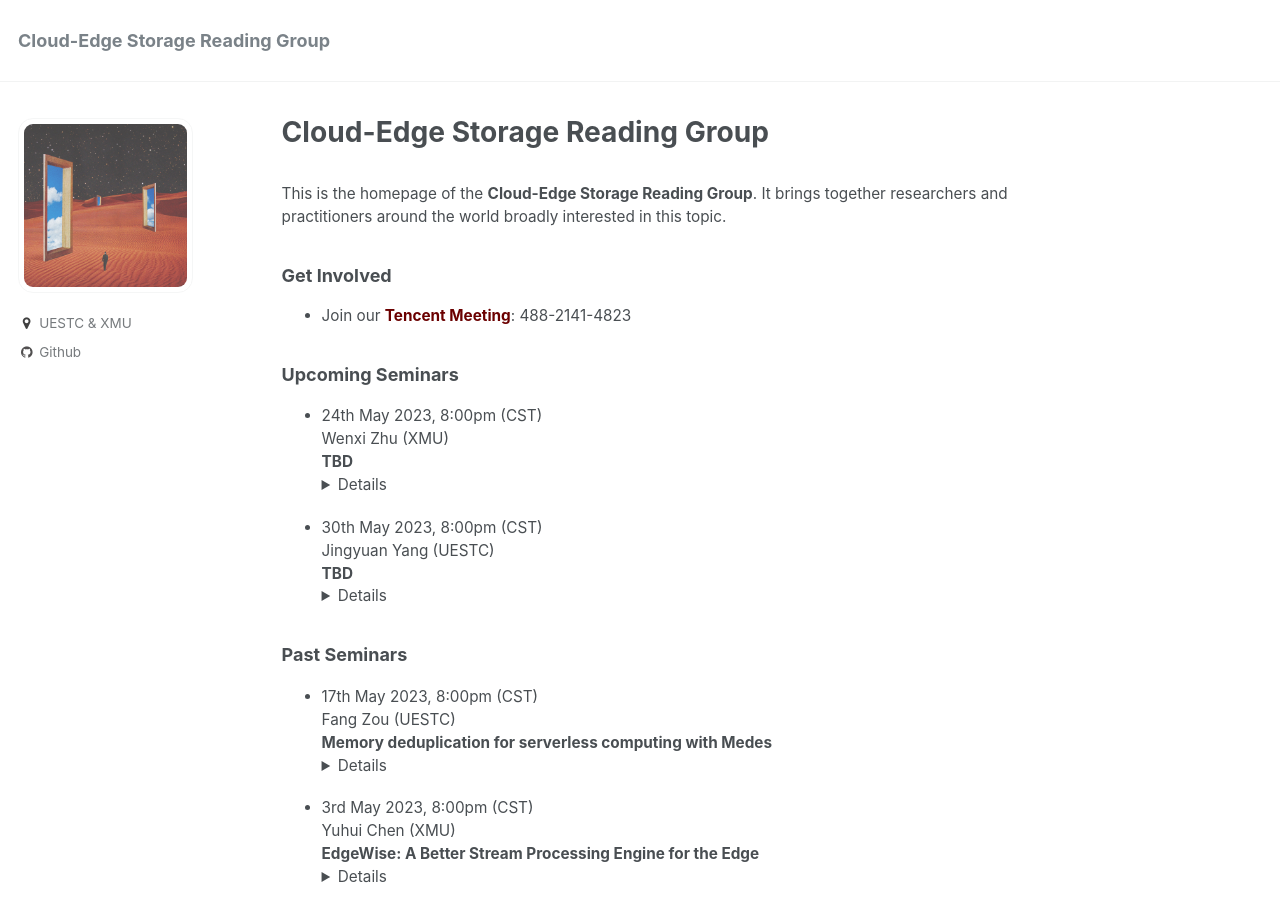
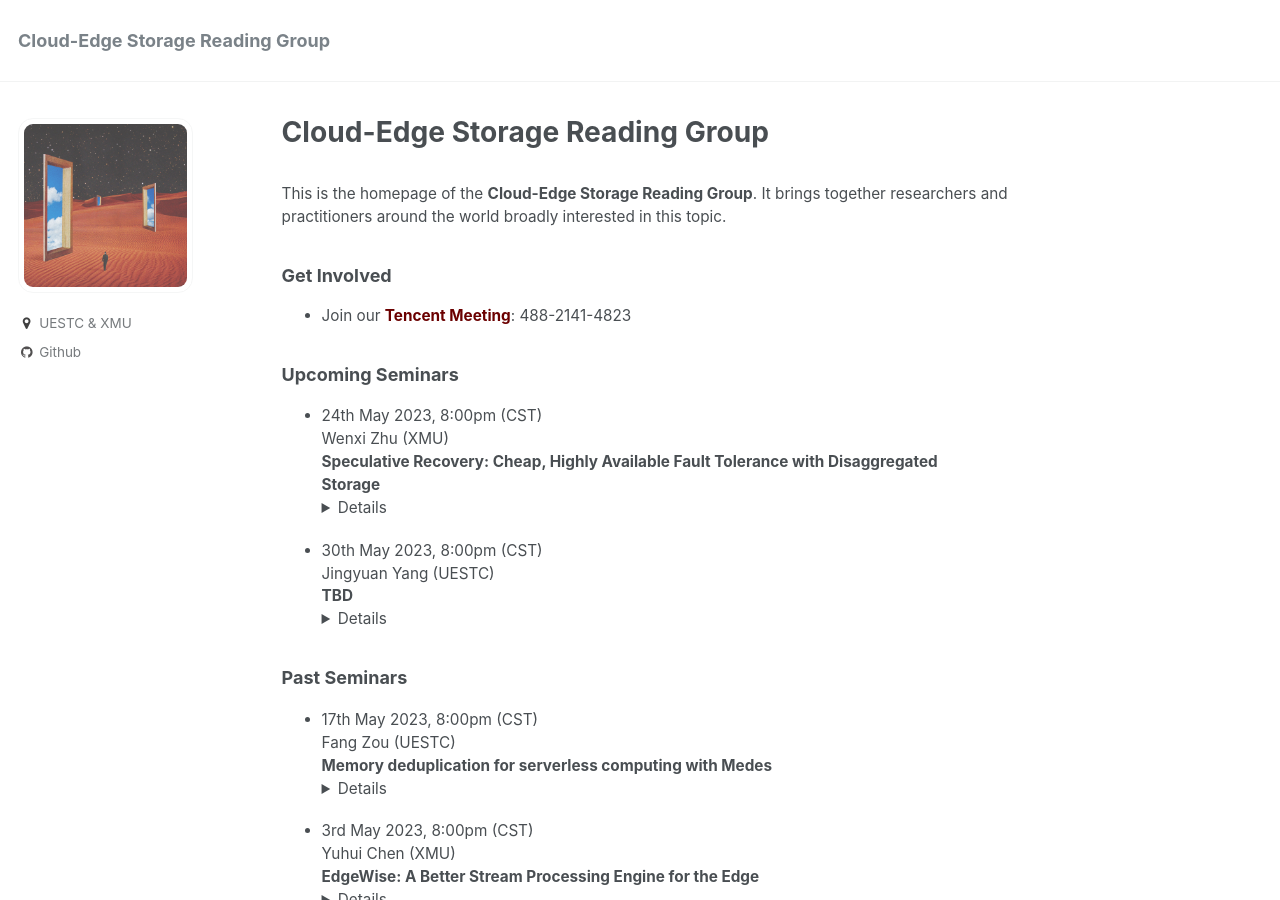
Before and after one commit to J-StrawHat/Cloud-Edge-Storage-reading-group, a Jekyll site: the page built from _pages/about.md, in a window 1280 px wide and 900 px high. Built offline with Jekyll 4.4.1, drawn with Linux system fonts in a browser that asks for light colours.

Commit message:
上传第8次研讨信息

```diff
--- a/_pages/about.md
+++ b/_pages/about.md
@@ -16,9 +16,9 @@
 <span src="" style="float:right;width:100px;height:100px;margin-top:00px">
 - 24th May 2023, 8:00pm (CST)
 Wenxi Zhu (XMU) <br>
-**TBD**  <details>**Conference:**  <br>
-**Abstract:** <br>
-**Link:** []() </details>
+**Speculative Recovery: Cheap, Highly Available Fault Tolerance with Disaggregated Storage**  <details>**Conference:**  ATC ’19<br>
+**Abstract:** The ubiquity of disaggregated storage in cloud computing has led to a nascent technique for fault tolerance: instead of utilizing application-level replication, newly-launched backup instances recover application state from disaggregated storage (REDS) after a primary's failure. Attractively, REDS provides fault tolerance at a much lower cost than traditional replication schemes, wherein at least two instances are running. Failover in REDS is slow, however, because it sequentially first detects primary failure and only then starts recovery on a backup.<br>We propose speculative recovery to accelerate failover and thus increase the availability of applications using REDS. Instead of proceeding with failover sequentially, speculative recovery safely and efficiently parallelizes detecting primary failure and running recovery on a backup, by employing our new super and collapse primitives for disaggregated storage. Our implementation and evaluation of speculative recovery demonstrate that it considerably reduces failover time.<br>
+**Link:** [https://www.usenix.org/conference/atc22/presentation/li-nanqinqin](https://www.usenix.org/conference/atc22/presentation/li-nanqinqin) </details>
 
 <span src="" style="float:right;width:100px;height:100px;margin-top:00px">
 - 30th May 2023, 8:00pm (CST)
```
Also changed, not shown: 1 other file.
